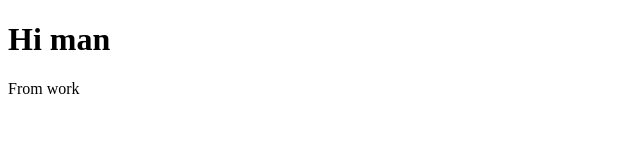
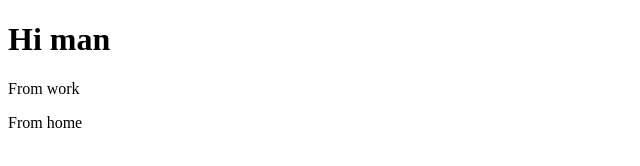
Before and after one commit to Kolorsik/test-project, a plain HTML site: page index.html in a window 1280 px wide. Shown: the full height of the page, 0-640 px from the left. Drawn offline with Linux system fonts and the light colour scheme.

Commit message:
from home

```diff
--- a/index.html
+++ b/index.html
@@ -9,6 +9,7 @@
 
     <h1>Hi man</h1>
     <p>From work</p>
+    <p>From home</p>
     <script src="js/script.js"></script>
 </body>
 </html>
```
